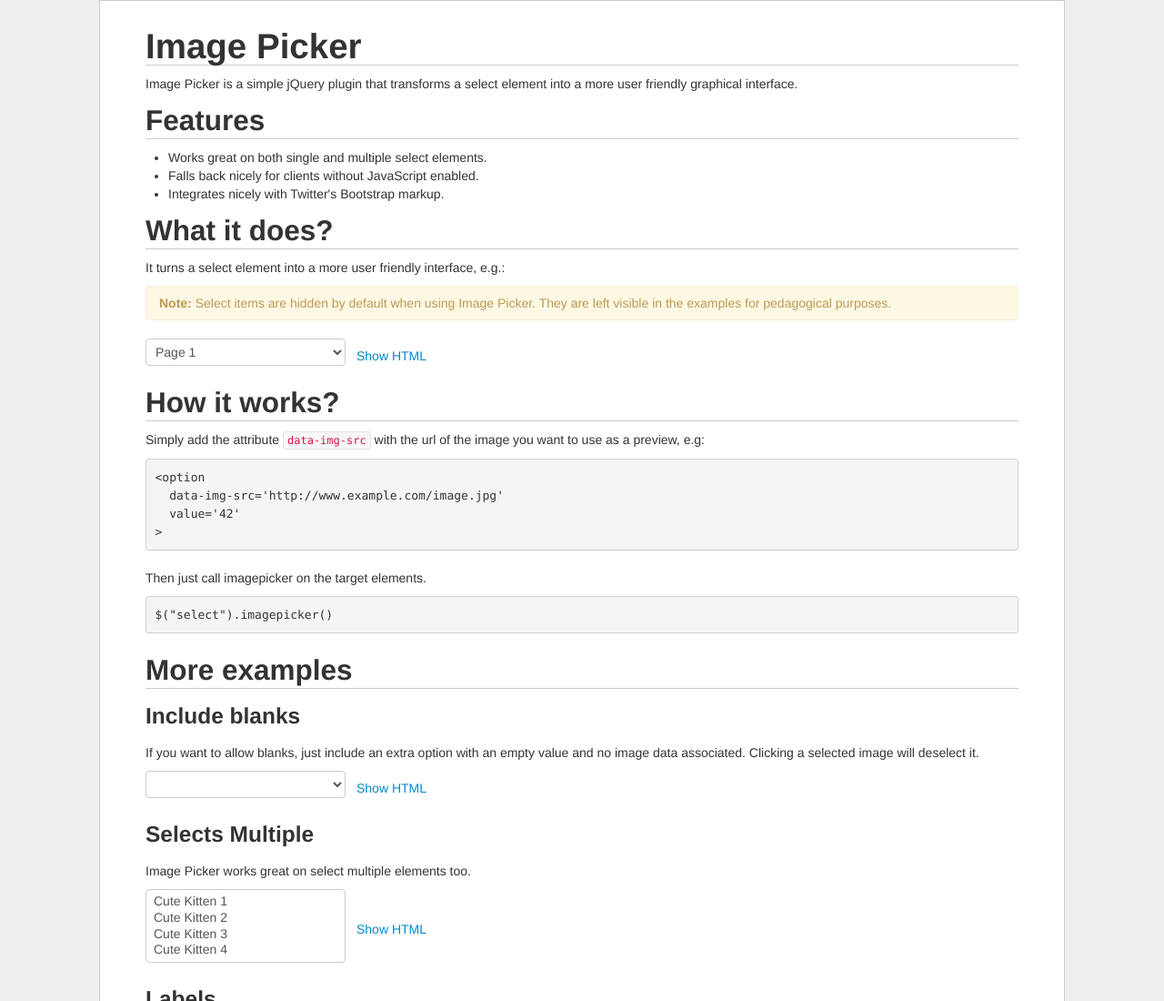
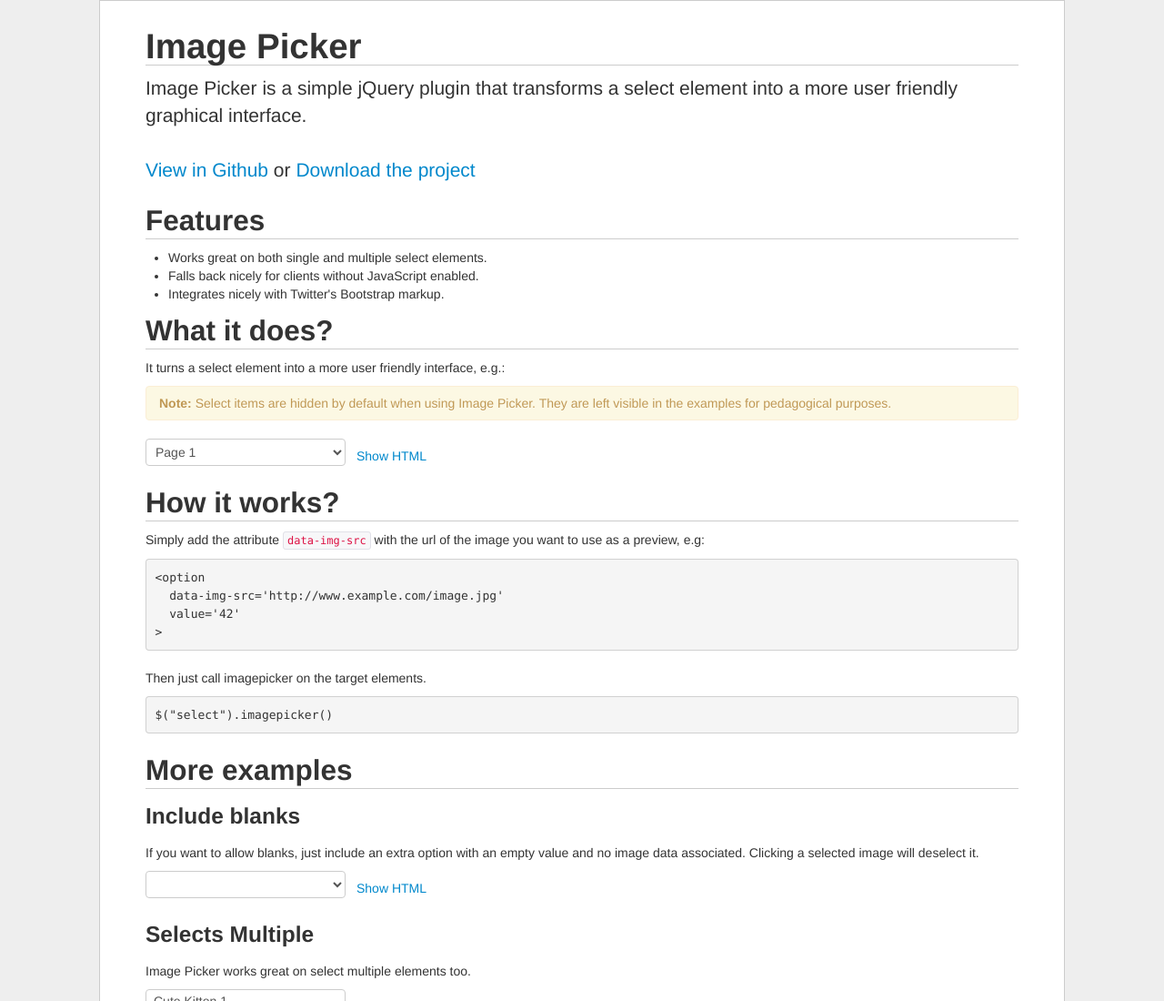
Before and after one commit to rvera/image-picker, a plain HTML site: page index.html in a window 1280 px wide. Shown: the top 1100 px of the page at 91% size. Drawn offline with Linux system fonts and the light colour scheme; a script that the page names is missing.

Commit message:
Addes links to the main github page and download

```diff
--- a/index.html
+++ b/index.html
@@ -14,8 +14,14 @@
 
 
     <h1>Image Picker</h1>
-    <p class='highlight'> Image Picker is a simple jQuery plugin that transforms a select element into a more user
-      friendly graphical interface.
+    <p class='lead'>
+      Image Picker is a simple jQuery plugin that transforms a select element
+      into a more user friendly graphical interface.
+      <br/>
+      <br/>
+      <a href='https://github.com/rvera/image-picker'>View in Github</a>
+      or
+      <a href='https://github.com/rvera/image-picker/archive/master.zip'/>Download the project</a>
     </p>
 
 
```
Also changed, not shown: 2 other files.
